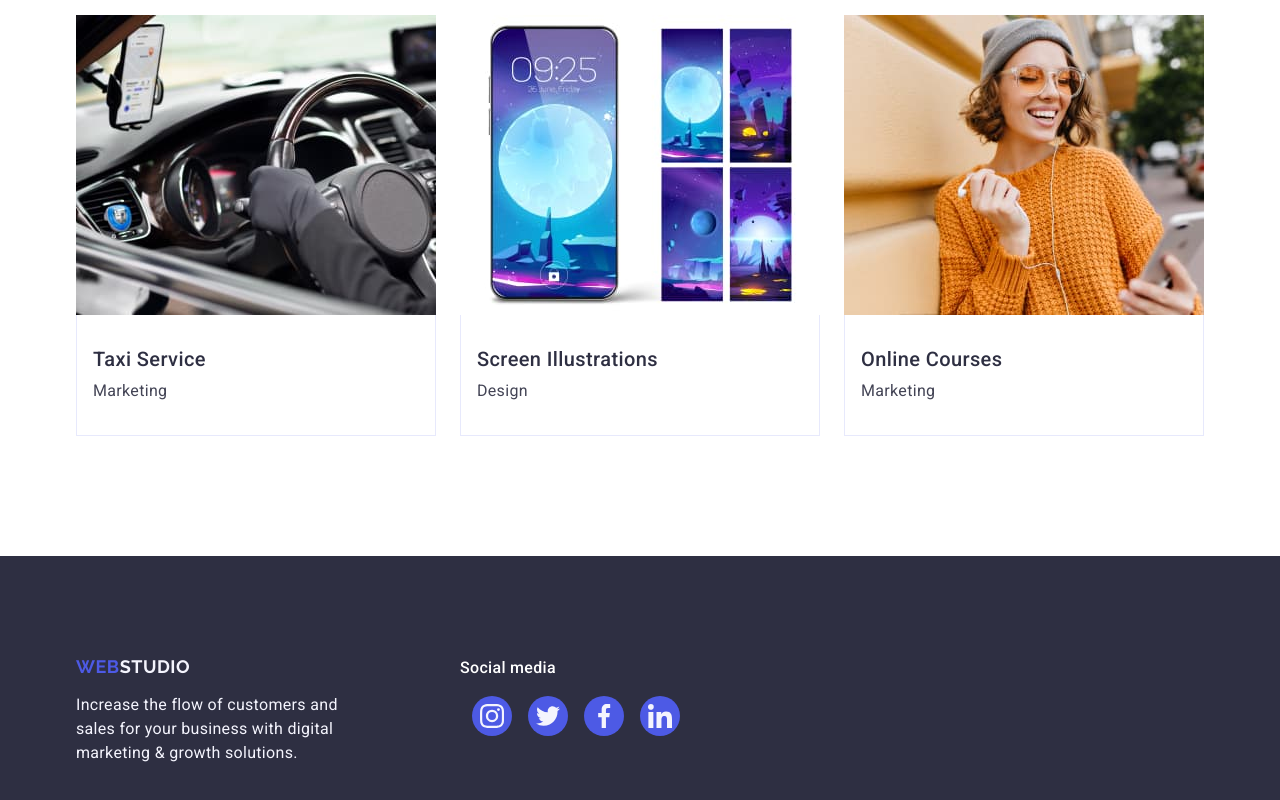
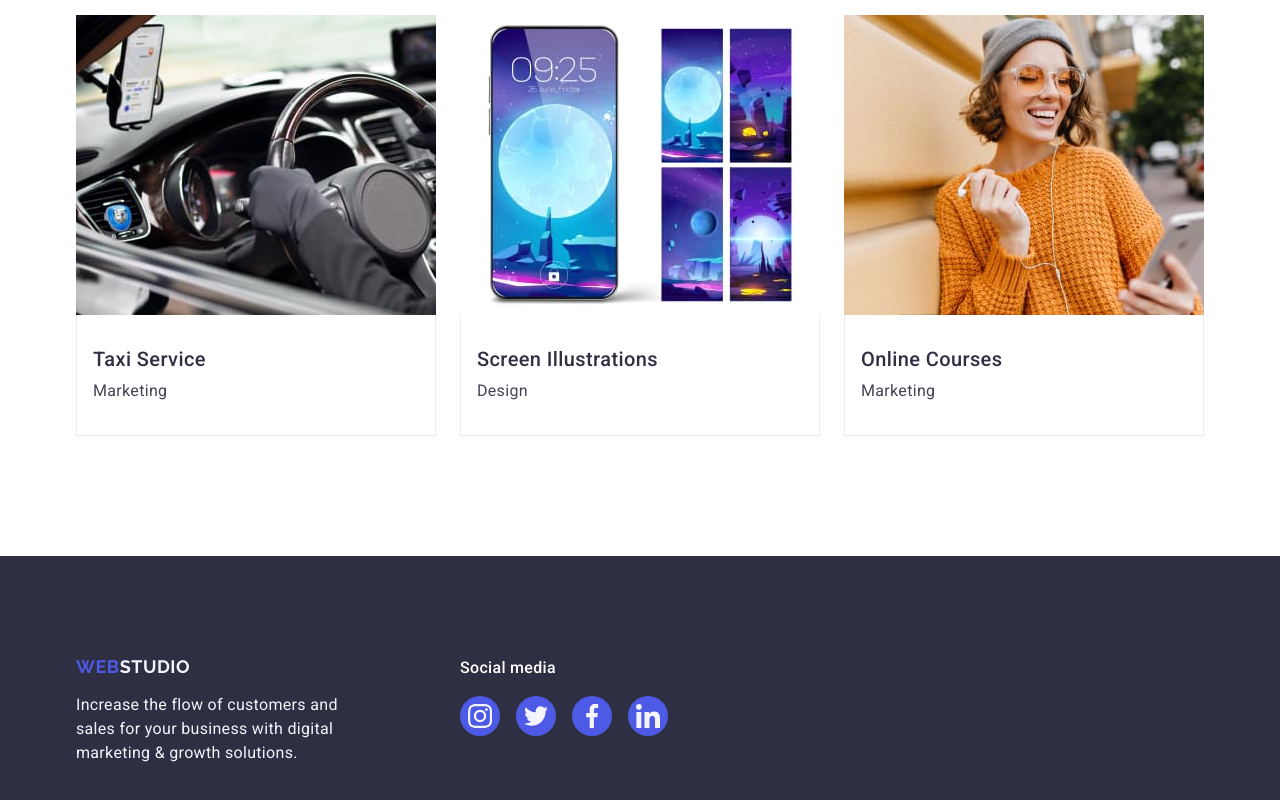
Before and after one commit to Nadija1smerechuk/goit-markup-hw-04, a plain HTML site: page index.html in a window 1280 px wide. Shown: the part 2618-3418 px from the top of the page. Drawn offline with nearby package versions, Linux system fonts and the light colour scheme.

Commit message:
finish redact footer

```diff
--- a/css/styles.css
+++ b/css/styles.css
@@ -183,12 +183,11 @@ color: #404bbf;
     padding: 188px 0;
     background: #2e2f42;
     max-width: 1440px;
-
     background-image: linear-gradient(rgba(46, 47, 66, 0.7),
-                rgba(46, 47, 66, 0.7)), url(../images/people-office.jpg);
-        background-position: center;
-        background-repeat: no-repeat;
-        background-size: cover;
+            rgba(46, 47, 66, 0.7)), url(../images/people-office.jpg);
+    background-position: center;
+    background-repeat: no-repeat;
+    background-size: cover;
 }
 
 .button {
@@ -552,11 +551,7 @@ transition: background-color 250ms cubic-bezier(0.4, 0, 0.2, 1);
 .social-media-footer{
     display: flex;
     gap: 16px;
-        align-items: center;
-            justify-content: center;
-            flex-direction: row;
-            width: 232px;
-            height: 40px;
+    align-items: center;
 }
 
 .footer-icon{
```
